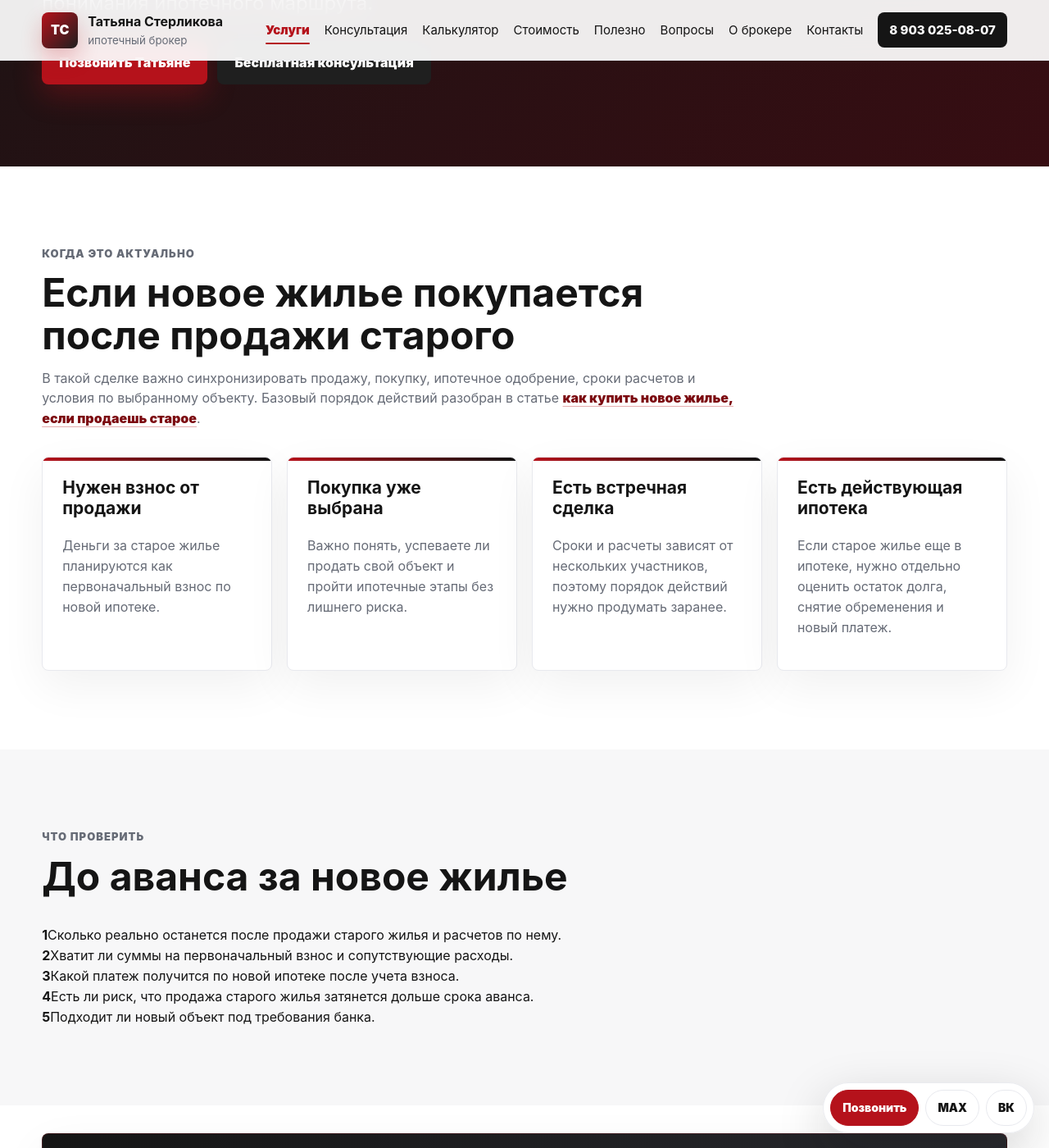
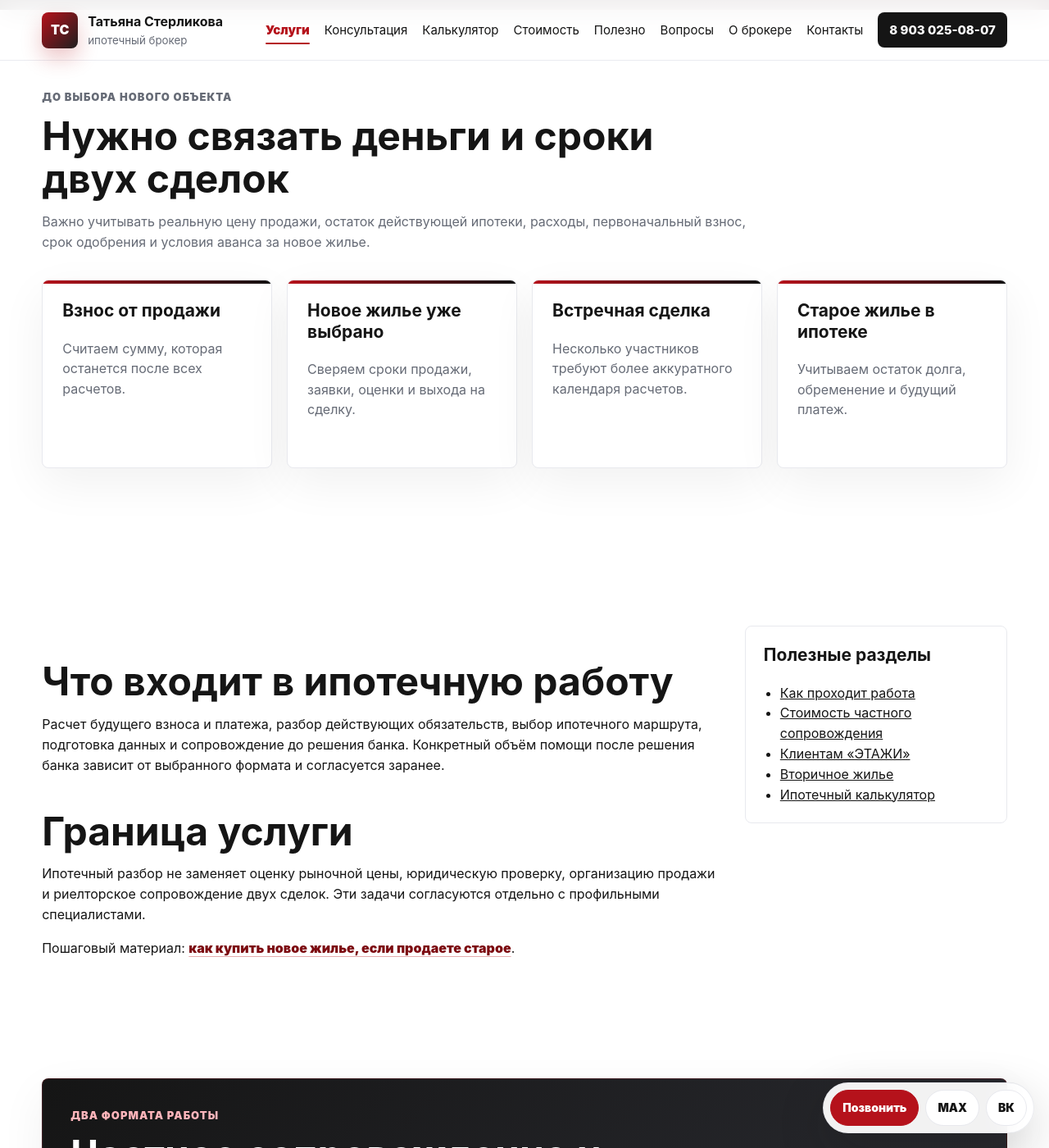
Before and after one commit to deputat36/broker, a Jekyll site: the page built from uslugi/ipoteka-pri-prodazhe-starogo-zhilya.md, in a window 1280 px wide and 1400 px high, scrolled down 761 px. Shown: the whole window at 82% size. Built offline with Jekyll 4.4.1, drawn with Linux system fonts in a browser that asks for light colours; our own code applies the rules of GitHub Pages for plain Markdown files; some of the changed text lies outside the part shown.

Commit message:
Унифицирована услуга покупки жилья при продаже старого

```diff
--- a/uslugi/ipoteka-pri-prodazhe-starogo-zhilya.md
+++ b/uslugi/ipoteka-pri-prodazhe-starogo-zhilya.md
@@ -1,84 +1,19 @@
 ---
 layout: default
 title: Ипотека при продаже старого жилья в Борисоглебске | Татьяна Стерликова
-description: Консультация по ипотеке, если первоначальный взнос зависит от продажи старой квартиры или дома: сроки, аванс, одобрение банка, риски и порядок действий.
+description: Ипотека при продаже старого жилья: первоначальный взнос, сроки двух сделок, аванс, остаток долга и подготовка новой заявки.
 permalink: /uslugi/ipoteka-pri-prodazhe-starogo-zhilya/
 breadcrumb: Ипотека при продаже старого жилья
 og_type: article
-schema: '{"@context":"https://schema.org","@type":"Service","name":"Ипотека при продаже старого жилья","provider":{"@type":"Person","name":"Татьяна Стерликова","telephone":"+79030250807"},"areaServed":["Борисоглебск","Борисоглебский городской округ","Грибановский район","Поворинский район"]}'
+schema: '{"@context":"https://schema.org","@type":"Service","name":"Ипотека при продаже старого жилья","provider":{"@type":"Person","name":"Татьяна Стерликова","telephone":"+79030250807"},"areaServed":["Борисоглебск","Борисоглебский городской округ","Грибановский район","Поворинский район"],"serviceType":"Ипотечное консультирование и подготовка заявки"}'
 ---
 
-<section class="page-hero section">
-  <p class="eyebrow">Покупка с продажей своего жилья</p>
-  <h1>Ипотека, если первоначальный взнос зависит от продажи старой квартиры или дома</h1>
-  <p class="lead">Помогу разобрать порядок действий: когда считать платеж, когда подавать заявку, как учитывать деньги от продажи, что важно по срокам и почему лучше не вносить аванс без понимания ипотечного маршрута.</p>
-  <div class="hero-actions">
-    <a class="btn btn-primary" href="tel:+79030250807">Позвонить Татьяне</a>
-    <a class="btn btn-secondary" href="{{ '/konsultaciya/' | relative_url }}">Бесплатная консультация</a>
-  </div>
-</section>
+<section class="page-hero section"><p class="eyebrow">Продажа и новая покупка</p><h1>Ипотека, если взнос зависит от продажи старого жилья</h1><p class="lead">Разберу ипотечную часть маршрута: сколько останется после продажи, какой взнос получится, когда подавать заявку и как не связать себя авансом раньше времени.</p><div class="hero-actions"><a class="btn btn-primary" href="tel:+79030250807">Позвонить Татьяне</a><a class="btn btn-secondary" href="{{ '/konsultaciya/' | relative_url }}">Бесплатная консультация</a><button class="btn btn-light" type="button" data-copy-phone>MAX</button><a class="btn btn-light" href="https://vk.com/tatyanasterlikova" rel="noopener">ВКонтакте</a></div></section>
 
-<section class="section">
-  <div class="section-head">
-    <p class="eyebrow">Когда это актуально</p>
-    <h2>Если новое жилье покупается после продажи старого</h2>
-    <p>В такой сделке важно синхронизировать продажу, покупку, ипотечное одобрение, сроки расчетов и условия по выбранному объекту. Базовый порядок действий разобран в статье <a class="text-link" href="{{ '/polezno/kak-kupit-novoe-zhile-esli-prodaesh-staroe/' | relative_url }}">как купить новое жилье, если продаешь старое</a>.</p>
-  </div>
-  <div class="grid cards-4">
-    <article class="card"><h3>Нужен взнос от продажи</h3><p>Деньги за старое жилье планируются как первоначальный взнос по новой ипотеке.</p></article>
-    <article class="card"><h3>Покупка уже выбрана</h3><p>Важно понять, успеваете ли продать свой объект и пройти ипотечные этапы без лишнего риска.</p></article>
-    <article class="card"><h3>Есть встречная сделка</h3><p>Сроки и расчеты зависят от нескольких участников, поэтому порядок действий нужно продумать заранее.</p></article>
-    <article class="card"><h3>Есть действующая ипотека</h3><p>Если старое жилье еще в ипотеке, нужно отдельно оценить остаток долга, снятие обременения и новый платеж.</p></article>
-  </div>
-</section>
+<section class="section"><div class="section-head"><p class="eyebrow">До выбора нового объекта</p><h2>Нужно связать деньги и сроки двух сделок</h2><p>Важно учитывать реальную цену продажи, остаток действующей ипотеки, расходы, первоначальный взнос, срок одобрения и условия аванса за новое жилье.</p></div><div class="grid cards-4"><article class="card"><h3>Взнос от продажи</h3><p>Считаем сумму, которая останется после всех расчетов.</p></article><article class="card"><h3>Новое жилье уже выбрано</h3><p>Сверяем сроки продажи, заявки, оценки и выхода на сделку.</p></article><article class="card"><h3>Встречная сделка</h3><p>Несколько участников требуют более аккуратного календаря расчетов.</p></article><article class="card"><h3>Старое жилье в ипотеке</h3><p>Учитываем остаток долга, обременение и будущий платеж.</p></article></div></section>
 
-<section class="section muted">
-  <div class="section-head">
-    <p class="eyebrow">Что проверить</p>
-    <h2>До аванса за новое жилье</h2>
-  </div>
-  <div class="checklist">
-    <div><strong>1</strong><span>Сколько реально останется после продажи старого жилья и расчетов по нему.</span></div>
-    <div><strong>2</strong><span>Хватит ли суммы на первоначальный взнос и сопутствующие расходы.</span></div>
-    <div><strong>3</strong><span>Какой платеж получится по новой ипотеке после учета взноса.</span></div>
-    <div><strong>4</strong><span>Есть ли риск, что продажа старого жилья затянется дольше срока аванса.</span></div>
-    <div><strong>5</strong><span>Подходит ли новый объект под требования банка.</span></div>
-  </div>
-</section>
+<section class="section content-layout"><article class="content-main"><h2>Что входит в ипотечную работу</h2><p>Расчет будущего взноса и платежа, разбор действующих обязательств, выбор ипотечного маршрута, подготовка данных и сопровождение до решения банка. Конкретный объём помощи после решения банка зависит от выбранного формата и согласуется заранее.</p><h2>Граница услуги</h2><p>Ипотечный разбор не заменяет оценку рыночной цены, юридическую проверку, организацию продажи и риелторское сопровождение двух сделок. Эти задачи согласуются отдельно с профильными специалистами.</p><p>Пошаговый материал: <a class="text-link" href="{{ '/polezno/kak-kupit-novoe-zhile-esli-prodaesh-staroe/' | relative_url }}">как купить новое жилье, если продаете старое</a>.</p></article><aside class="sidebar"><div class="seo-panel"><h3>Полезные разделы</h3><ul><li><a href="{{ '/kak-prohodit-rabota/' | relative_url }}">Как проходит работа</a></li><li><a href="{{ '/stoimost/' | relative_url }}">Стоимость частного сопровождения</a></li><li><a href="{{ '/etagi/' | relative_url }}">Клиентам «ЭТАЖИ»</a></li><li><a href="{{ '/uslugi/ipoteka-na-vtorichnoe-zhile/' | relative_url }}">Вторичное жилье</a></li><li><a href="{{ '/kalkulyator-ipoteki/' | relative_url }}">Ипотечный калькулятор</a></li></ul></div></aside></section>
 
-<section class="section compact-section">
-  <div class="notice">
-    <div>
-      <p class="eyebrow">Главный риск</p>
-      <h2>Не стоит связывать две сделки без предварительного расчета</h2>
-      <p>Если старое жилье не продано, а за новое уже внесен аванс, можно попасть в неудобные сроки. Сначала лучше понять ипотечный маршрут, платеж, взнос и требования банка к объекту.</p>
-    </div>
-    <a class="btn btn-dark" href="{{ '/kalkulyator-ipoteki/' | relative_url }}">Прикинуть платеж</a>
-  </div>
-</section>
+<section class="section compact-section"><div class="notice"><div><p class="eyebrow">Два формата работы</p><h2>Частное сопровождение и сделки через «ЭТАЖИ»</h2><p>При частном обращении объём и стоимость ипотечной работы согласуются заранее. Если сделка проходит через компанию «ЭТАЖИ», ипотечное сопровождение включено в комиссию компании и отдельно клиентом не оплачивается.</p></div><div class="hero-actions"><a class="btn btn-dark" href="{{ '/stoimost/' | relative_url }}">Частные тарифы</a><a class="btn btn-dark" href="{{ '/etagi/' | relative_url }}">Клиентам «ЭТАЖИ»</a></div></div></section>
 
-<section class="section">
-  <div class="section-head">
-    <p class="eyebrow">Связанные темы</p>
-    <h2>Что еще может понадобиться</h2>
-  </div>
-  <div class="grid cards-4">
-    <article class="card"><h3><a href="{{ '/polezno/kak-kupit-novoe-zhile-esli-prodaesh-staroe/' | relative_url }}">Покупка при продаже старого жилья</a></h3><p>Как связать продажу, взнос, сроки, аванс и новую ипотечную заявку.</p></article>
-    <article class="card"><h3><a href="{{ '/uslugi/podbor-ipoteki/' | relative_url }}">Подбор ипотеки</a></h3><p>Когда нужно заранее сравнить варианты и понять реальный платеж.</p></article>
-    <article class="card"><h3><a href="{{ '/uslugi/ipoteka-na-vtorichnoe-zhile/' | relative_url }}">Вторичное жилье</a></h3><p>Если новое жилье покупается на вторичном рынке.</p></article>
-    <article class="card"><h3><a href="{{ '/polezno/pervonachalnyy-vznos-po-ipoteke/' | relative_url }}">Первоначальный взнос</a></h3><p>Как взнос влияет на сумму кредита, платеж и оценку заявки банком.</p></article>
-  </div>
-</section>
-
-<section class="section cta-section">
-  <div>
-    <p class="eyebrow">Перед выбором объекта</p>
-    <h2>Разберите покупку и продажу в одной логике</h2>
-    <p>Позвоните или напишите: что продаете, что хотите купить, примерные суммы, есть ли ипотека на старом жилье и какой срок нужен.</p>
-  </div>
-  <div class="cta-actions">
-    <a class="btn btn-primary" href="tel:+79030250807">8 903 025-08-07</a>
-    <button class="btn btn-secondary" type="button" data-copy-phone>MAX</button>
-    <a class="btn btn-secondary" href="https://vk.com/tatyanasterlikova" rel="noopener">ВК</a>
-  </div>
-</section>
+<section class="section cta-section"><div><p class="eyebrow">Продаете старое жилье?</p><h2>Сначала свяжите продажу и новую ипотеку</h2><p>Подготовьте ориентировочную цену продажи, остаток долга, желаемый объект, взнос и сроки.</p></div><div class="cta-actions"><a class="btn btn-primary" href="tel:+79030250807">8 903 025-08-07</a><a class="btn btn-secondary" href="{{ '/konsultaciya/' | relative_url }}">Консультация</a><button class="btn btn-secondary" type="button" data-copy-phone>MAX</button><a class="btn btn-secondary" href="https://vk.com/tatyanasterlikova" rel="noopener">ВКонтакте</a></div></section>
```
